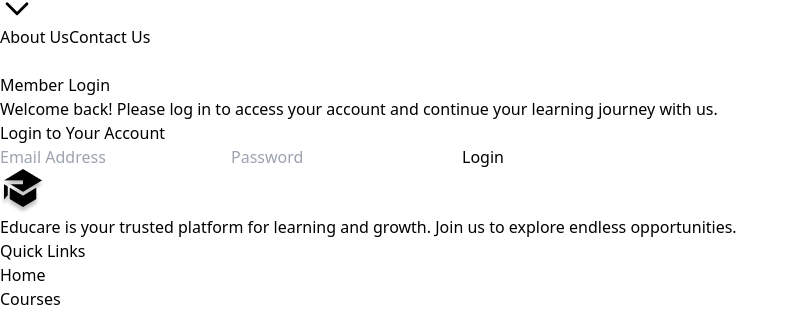
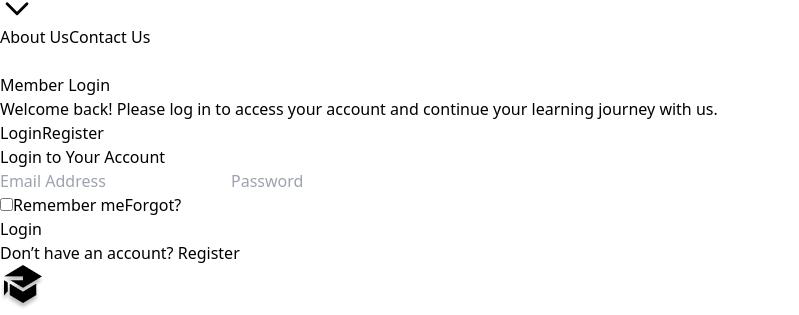
Before and after one commit to ILYAS1288/Education, a React (Vite) app in the folder my-project/: page /blog/login in a window 1280 px wide. Shown: the part 212-527 px from the top of the page, without its empty margins (0-799 px from the left). Built offline with nearby package versions, Linux system fonts and the light colour scheme.

Commit message:
add resgister

```diff
--- a/my-project/src/blog/Login.jsx
+++ b/my-project/src/blog/Login.jsx
@@ -1,39 +1,162 @@
+import { useState } from "react";
+
 export function Login() {
-    return(
+  const [isRegister, setIsRegister] = useState(false);
+  const [loginData, setLoginData] = useState({ email: "", password: "" });
+  const [regData, setRegData] = useState({ name: "", email: "", password: "", confirm: "" });
+
+  function handleLoginSubmit(e) {
+    e.preventDefault();
+    // TODO: call API
+    console.log("login", loginData);
+  }
+
+  function handleRegisterSubmit(e) {
+    e.preventDefault();
+    if (regData.password !== regData.confirm) {
+      alert("Passwords do not match");
+      return;
+    }
+    // TODO: call API
+    console.log("register", regData);
+  }
+
+  return (
     <div className="max-w-7xl mx-auto px-4 py-12">
-            {/* Login Section */}
-            <div className="flex flex-col md:flex-row items-center gap-8">
-                {/* Left: Text Content */}
+      <div className="flex flex-col md:flex-row items-start gap-8">
         <div className="w-full md:w-1/2">
-                    <h1 className="text-3xl md:text-5xl font-bold text-[#C24914] mb-6">
-                        Member Login
+          <h1 className="text-3xl md:text-5xl font-bold text-[#C24914] mb-4">
+            {isRegister ? "Create an Account" : "Member Login"}
           </h1>
-                    <p className="text-gray-700 text-lg mb-4">
-                        Welcome back! Please log in to access your account and continue your learning journey with us.
+          <p className="text-gray-700 text-lg mb-6">
+            {isRegister
+              ? "Join Educare to access courses, projects, and community support."
+              : "Welcome back! Please log in to access your account and continue your learning journey with us."}
           </p>
+
+          <div className="flex gap-3">
+            <button
+              onClick={() => setIsRegister(false)}
+              className={`px-4 py-2 rounded-md font-medium transition ${
+                !isRegister ? "bg-[#C24914] text-white shadow" : "bg-white text-gray-700 border"
+              }`}
+            >
+              Login
+            </button>
+            <button
+              onClick={() => setIsRegister(true)}
+              className={`px-4 py-2 rounded-md font-medium transition ${
+                isRegister ? "bg-[#C24914] text-white shadow" : "bg-white text-gray-700 border"
+              }`}
+            >
+              Register
+            </button>
           </div>
+        </div>
+
         <div className="w-full md:w-1/2 bg-white p-6 rounded-lg shadow">
+          {!isRegister ? (
+            <>
               <h2 className="text-2xl font-bold text-[#C24914] mb-4">Login to Your Account</h2>
-                    <form className="flex flex-col gap-4">
+              <form className="flex flex-col gap-4" onSubmit={handleLoginSubmit}>
                 <input
                   type="email"
                   placeholder="Email Address"
+                  value={loginData.email}
+                  onChange={(e) => setLoginData({ ...loginData, email: e.target.value })}
+                  required
                   className="border rounded px-4 py-2 focus:outline-none focus:ring-2 focus:ring-[#C24914]"
                 />
                 <input
                   type="password"
                   placeholder="Password"
+                  value={loginData.password}
+                  onChange={(e) => setLoginData({ ...loginData, password: e.target.value })}
+                  required
                   className="border rounded px-4 py-2 focus:outline-none focus:ring-2 focus:ring-[#C24914]"
                 />
+                <div className="flex items-center justify-between text-sm">
+                  <label className="flex items-center gap-2">
+                    <input type="checkbox" className="form-checkbox" />
+                    <span className="text-gray-600">Remember me</span>
+                  </label>
+                  <a href="/reset-password" className="text-[#C24914] hover:underline">
+                    Forgot?
+                  </a>
+                </div>
                 <button
                   type="submit"
                   className="bg-[#C24914] text-white font-semibold py-2 px-6 rounded hover:bg-[#a63a0b] transition"
                 >
                   Login
                 </button>
+                <p className="text-sm text-gray-600 mt-2">
+                  Don’t have an account?{" "}
+                  <button type="button" onClick={() => setIsRegister(true)} className="text-[#C24914] underline">
+                    Register
+                  </button>
+                </p>
               </form>
+            </>
+          ) : (
+            <>
+              <h2 className="text-2xl font-bold text-[#C24914] mb-4">Create Your Account</h2>
+              <form className="flex flex-col gap-4" onSubmit={handleRegisterSubmit}>
+                <input
+                  type="text"
+                  placeholder="Full Name"
+                  value={regData.name}
+                  onChange={(e) => setRegData({ ...regData, name: e.target.value })}
+                  required
+                  className="border rounded px-4 py-2 focus:outline-none focus:ring-2 focus:ring-[#C24914]"
+                />
+                <input
+                  type="email"
+                  placeholder="Email Address"
+                  value={regData.email}
+                  onChange={(e) => setRegData({ ...regData, email: e.target.value })}
+                  required
+                  className="border rounded px-4 py-2 focus:outline-none focus:ring-2 focus:ring-[#C24914]"
+                />
+                <div className="grid grid-cols-1 md:grid-cols-2 gap-4">
+                  <input
+                    type="password"
+                    placeholder="Password"
+                    value={regData.password}
+                    onChange={(e) => setRegData({ ...regData, password: e.target.value })}
+                    required
+                    className="border rounded px-4 py-2 focus:outline-none focus:ring-2 focus:ring-[#C24914]"
+                  />
+                  <input
+                    type="password"
+                    placeholder="Confirm Password"
+                    value={regData.confirm}
+                    onChange={(e) => setRegData({ ...regData, confirm: e.target.value })}
+                    required
+                    className="border rounded px-4 py-2 focus:outline-none focus:ring-2 focus:ring-[#C24914]"
+                  />
+                </div>
+                <label className="flex items-center gap-2 text-sm">
+                  <input type="checkbox" required className="form-checkbox" />
+                  <span className="text-gray-600">I agree to the Terms & Privacy</span>
+                </label>
+                <button
+                  type="submit"
+                  className="bg-[#C24914] text-white font-semibold py-2 px-6 rounded hover:bg-[#a63a0b] transition"
+                >
+                  Register
+                </button>
+                <p className="text-sm text-gray-600 mt-2">
+                  Already have an account?{" "}
+                  <button type="button" onClick={() => setIsRegister(false)} className="text-[#C24914] underline">
+                    Login
+                  </button>
+                </p>
+              </form>
+            </>
+          )}
         </div>
       </div>
     </div>
-    )
+  );
 }
--- a/my-project/src/components/Footer.jsx
+++ b/my-project/src/components/Footer.jsx
@@ -13,7 +13,6 @@
                         Educare is your trusted platform for learning and growth. Join us to explore endless opportunities.
                     </p>
                 </div>
-
                 {/* Quick Links */}
                 <div className="flex flex-col items-center md:items-start">
                     <h2 className="text-lg font-bold mb-4">Quick Links</h2>
@@ -24,7 +23,6 @@
                         <li><a href="/contact" className="hover:text-[#C24914] transition">Contact</a></li>
                     </ul>
                 </div>
-
                 {/* Social Media */}
                 <div className="flex flex-col items-center md:items-start">
                     <h2 className="text-lg font-bold mb-4">Follow Us</h2>
--- a/my-project/src/components/Home.jsx
+++ b/my-project/src/components/Home.jsx
@@ -21,12 +21,12 @@
           Start learning
         </button>
       </div>
-
       <div className="w-full md:w-1/2 flex justify-center mb-8 md:mb-0">
         <img src="/images/V.png" alt="Learning" className="max-w-xs md:max-w-md w-full h-auto rounded-lg " />
       </div>
+    </div>
 
-    </div>
+    {/* main register main2*/}
     <Main1 />
     <Register />
     <Main2 />
--- a/my-project/src/components/courses/Design.jsx
+++ b/my-project/src/components/courses/Design.jsx
@@ -18,7 +18,6 @@
                         Enroll Now
                     </button>
                 </div>
-
                 {/* Right: Image */}
                 <div className="w-full md:w-1/2">
                     <img
@@ -28,7 +27,6 @@
                     />
                 </div>
             </div>
-
             {/* Step-by-Step Roadmap */}
             <div className="mt-12">
                 <h2 className="text-2xl md:text-4xl font-bold text-center text-[#C24914] mb-8">
--- a/my-project/src/components/courses/Web-Development.jsx
+++ b/my-project/src/components/courses/Web-Development.jsx
@@ -28,7 +28,6 @@
                     />
                 </div>
             </div>
-
             {/* Step-by-Step Roadmap */}
             <div className="mt-12">
                 <h2 className="text-2xl md:text-4xl font-bold text-center text-[#C24914] mb-8">
@@ -73,8 +72,6 @@
                     </div>
                 </div>
             </div>
-
-            {/* Call-to-Action Section */}
             <div className="mt-12 bg-[#F9E0AE] p-8 rounded-lg shadow-lg text-center">
                 <h2 className="text-2xl md:text-4xl font-bold text-[#C24914] mb-4">
                     Ready to Build Amazing Websites?
```
Lines whose indentation alone changed are shown as unchanged.
